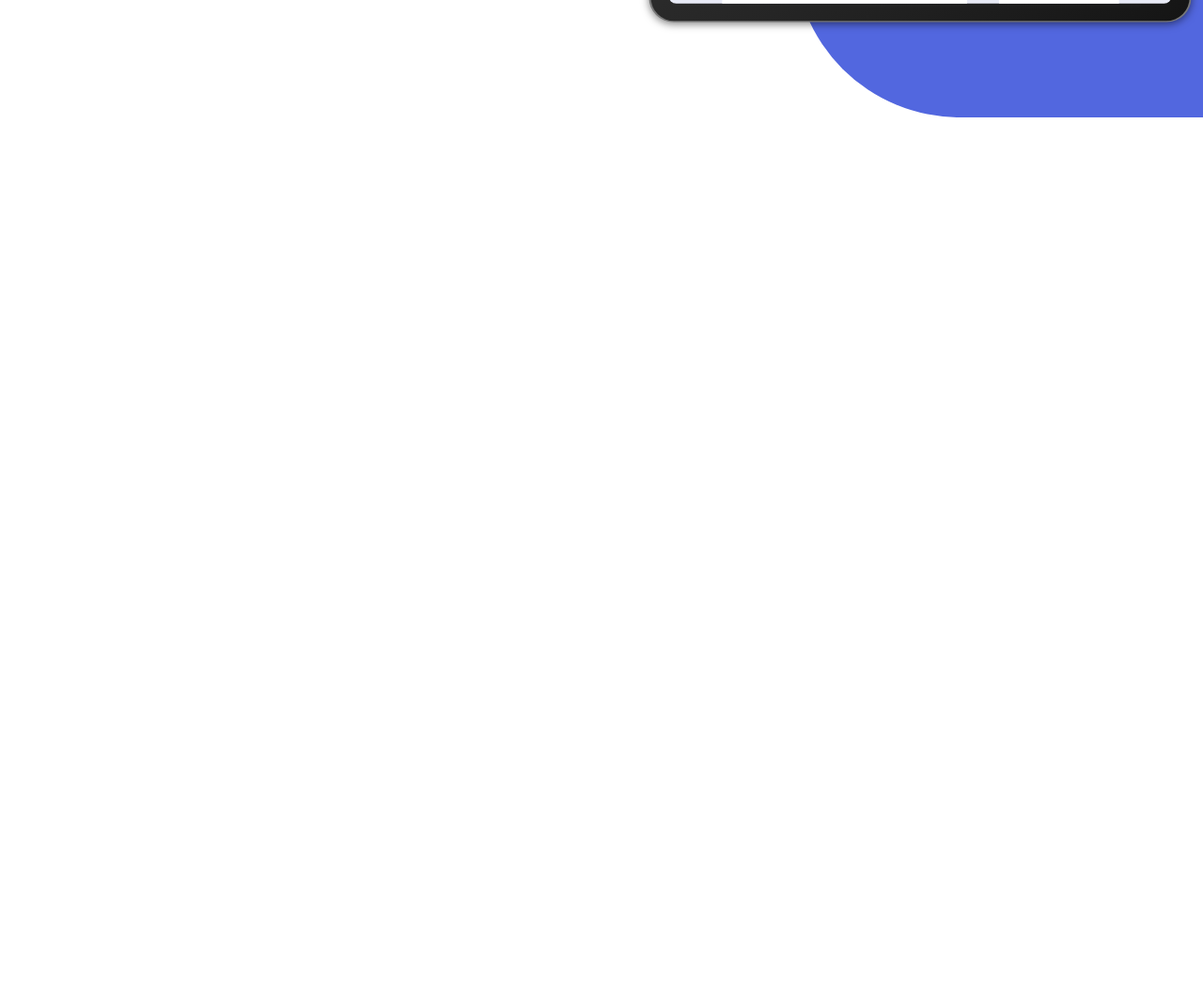
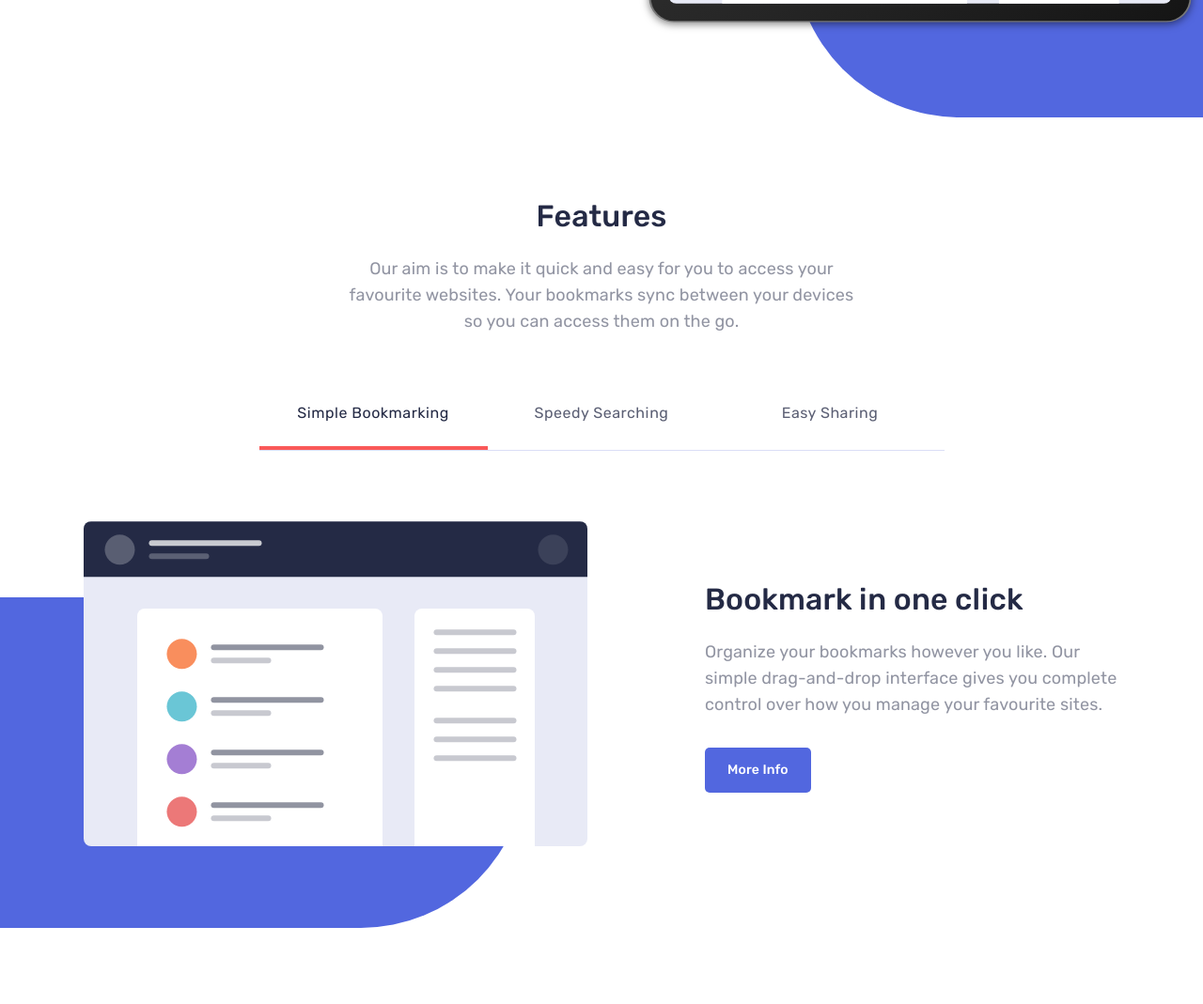
Before and after one commit to ramziddin-frontend/Bookmark, a plain HTML site: page index.html in a window 1280 px wide. Shown: the part 564-1633 px from the top of the page at 94% size. Before the commit the page ends 800 px from the top, so only its background shows below. Drawn offline with Linux system fonts and the light colour scheme.

Commit message:
Add features

```diff
--- a/css/styles.css
+++ b/css/styles.css
@@ -268,6 +268,139 @@ select:-webkit-autofill:focus {
   opacity: 0.6;
 }
 
+/* SECTION */
+.section {
+  padding-top: 75px;
+  padding-bottom: 75px;
+}
+
+.section__info {
+  width: 100%;
+  max-width: 540px;
+  margin-left: auto;
+  margin-right: auto;
+  margin-bottom: 48px;
+  text-align: center;
+}
+
+.section__title {
+  margin-top: 0;
+  margin-bottom: 16px;
+  font-size: 32px;
+  line-height: 52px;
+  font-weight: 500;
+  color: var(--text-color);
+}
+
+.section__description {
+  margin: 0;
+  font-size: 18px;
+  line-height: 28px;
+}
+
+/* FEATURE-TAB-PANEL */
+.feature-tab-panel {
+  display: flex;
+  justify-content: flex-end;
+  align-items: center;
+}
+
+.feature-tab-panel__img {
+  margin-right: 30px;
+  object-fit: contain;
+}
+
+.feature-tab-panel__img--bookmark-manager {
+  margin-right: 125px;
+}
+
+.feature-tab-panel__img--simple {
+  margin-right: 115px;
+}
+
+.feature-tab-panel__img--sharing {
+  margin-right: 145px;
+}
+
+.feature-tab-panel__info {
+  max-width: 445px;
+}
+
+.feature-tab-panel__title {
+  margin-top: 0;
+  margin-bottom: 16px;
+  font-size: 32px;
+  line-height: 52px;
+  font-weight: 500;
+  color: var(--text-color);
+}
+
+.feature-tab-panel__text {
+  margin-top: 0;
+  margin-bottom: 32px;
+  font-size: 18px;
+  line-height: 28px;
+}
+
+
+/* TABS */
+.tabs__list {
+  display: flex;
+  justify-content: center;
+  padding: 0;
+  margin: 0;
+  list-style: none;
+}
+
+.tabs__item {
+  width: 243px;
+  border-bottom: 1px solid rgba(73, 93, 207, 0.2);
+}
+
+.tabs__link {
+  display: block;
+  padding-top: 27px;
+  padding-bottom: 27px;
+  border-bottom: 4px solid transparent;
+  color: var(--text-color-75);
+  font-size: 16px;
+  line-height: 17px;
+  text-align: center;
+  text-decoration: none;
+  letter-spacing: 0.5px;
+}
+
+.tabs__item--active .tabs__link {
+  border-color: var(--red);
+  color: var(--text-color);
+}
+
+.tabs__link:hover {
+  color: var(--red);
+}
+
+.tabs__link:active {
+  opacity: 0.6;
+}
+
+
+/* TABPANELS */
+.tabpanels {
+  padding-top: 75px;
+  padding-bottom: 165px;
+  background-image: url("../img/blue-pill-bg.svg");
+  background-repeat: no-repeat;
+  background-position: calc(50% - 580px) 156px;
+}
+
+.tabpanels__item {
+  display: none;
+}
+
+.tabpanels__item--active {
+  display: block;
+}
+
 /* HERO */
 .hero {
   padding-top: 66px;
--- a/index.html
+++ b/index.html
@@ -48,6 +48,70 @@
         <img class="hero__img" src="img/hero-img.svg" alt="Bookmark manager illustration" width="578" height="385">
       </div>
     </div>
+
+    <!-- FEATURES -->
+    <section class="features section">
+      <div class="container">
+        <div class="features__section-info section__info">
+          <h2 class="section__title">Features</h2>
+          <p class="section__description">Our aim is to make it quick and easy for you to access your favourite websites. Your bookmarks sync between your devices so you can access them on the go.</p>
+        </div>
+
+        <!-- TABS -->
+        <div class="tabs">
+          <!-- TABS-LIST -->
+          <ul class="tabs__list">
+            <li class="tabs__item tabs__item--active">
+              <a class="tabs__link js-tab-link" href="#feature-simple-bookmarking" data-tab-target="#feature-simple-bookmarking">Simple Bookmarking</a>
+            </li>
+            <li class="tabs__item">
+              <a class="tabs__link js-tab-link" href="#feature-speedy-searching" data-tab-target="#feature-speedy-searching">Speedy Searching</a>
+            </li>
+            <li class="tabs__item">
+              <a class="tabs__link js-tab-link" href="#feature-easy-sharing" data-tab-target="#feature-easy-sharing">Easy Sharing</a>
+            </li>
+          </ul>
+        </div>
+      </div>
+
+      <!-- TABS-PANELS -->
+      <div class="tabpanels">
+        <div class="container">
+          <div class="tabpanels__item tabpanels__item--active" id="feature-simple-bookmarking">
+            <section class="feature-tab-panel">
+              <img class="feature-tab-panel__img feature-tab-panel__img--bookmark-manager" src="img/feature-simple-bookmarking-illustration.svg" alt="Bookmark manager illustration" width="536" height="346">
+              <div class="feature-tab-panel__info">
+                <h3 class="feature-tab-panel__title">Bookmark in one click</h3>
+                <p class="feature-tab-panel__text">Organize your bookmarks however you like. Our simple drag-and-drop interface gives you complete control over how you manage your favourite sites.</p>
+                <a class="button button--blue" href="#">More Info</a>
+              </div>
+            </section>
+          </div>
+
+          <div class="tabpanels__item" id="feature-speedy-searching">
+            <section class="feature-tab-panel">
+              <img class="feature-tab-panel__img feature-tab-panel__img--simple" src="img/feature-intelligent-search-illustration.svg" alt="Bookmark search interface illustration" width="468" height="393">
+              <div class="feature-tab-panel__info">
+                <h3 class="feature-tab-panel__title">Intelligent search</h3>
+                <p class="feature-tab-panel__text">Our powerful search feature will help you find saved sites in no time at all. No need to trawl through all of your bookmarks.</p>
+                <a class="button button--blue" href="#">More Info</a>
+              </div>
+            </section>
+          </div>
+
+          <div class="tabpanels__item" id="feature-easy-sharing">
+            <section class="feature-tab-panel">
+              <img class="feature-tab-panel__img feature-tab-panel__img--sharing" src="img/feature-easy-sharing-illustration.svg" alt="Bookmark share illustration" width="440" height="380">
+              <div class="feature-tab-panel__info">
+                <h3 class="feature-tab-panel__title">Share your bookmarks</h3>
+                <p class="feature-tab-panel__text">Easily share your bookmarks and collections with others. Create a shareable link that you can send at the click of a button.</p>
+                <a class="button button--blue" href="#">More Info</a>
+              </div>
+            </section>
+          </div>
+        </div>
+      </div>
+    </section>
   </main>
   <script src="js/main.js"></script>
 </body>
```
Also changed, not shown: img/feature-easy-sharing-illustration.svg (added), img/feature-intelligent-search-illustration.svg (added), img/feature-simple-bookmarking-illustration.svg (added).
